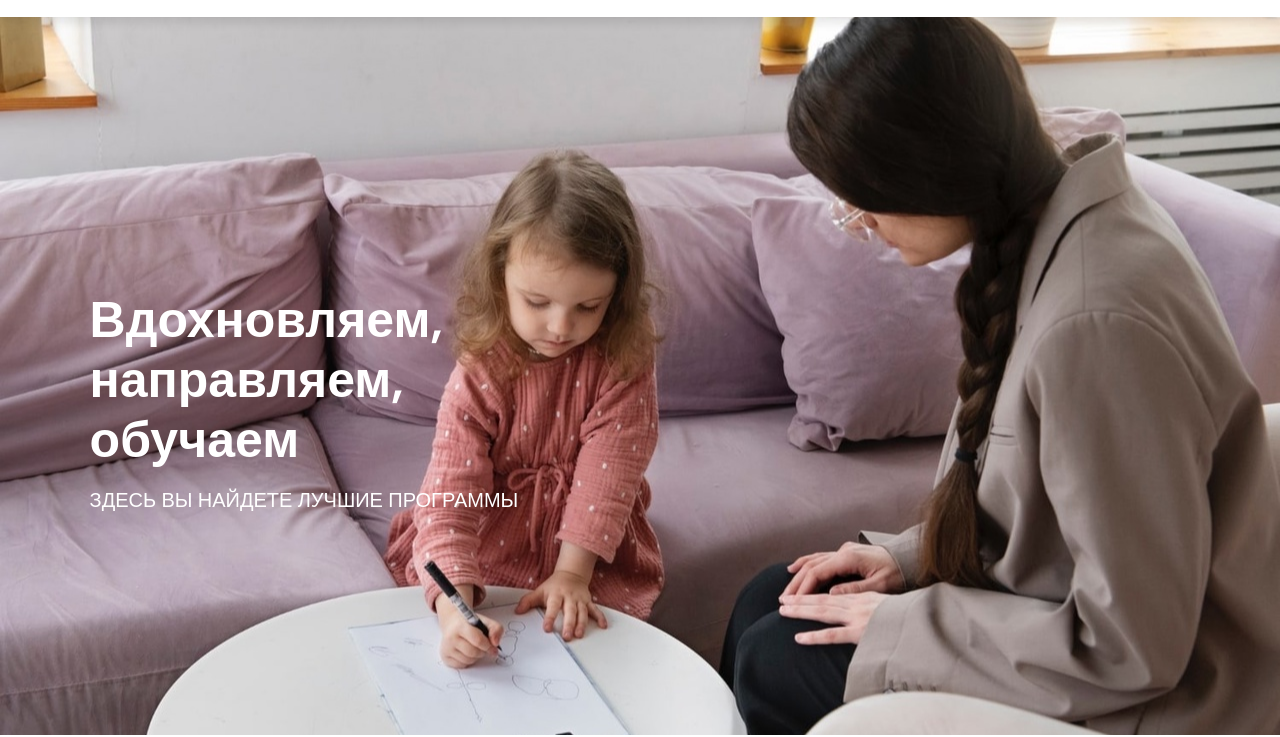
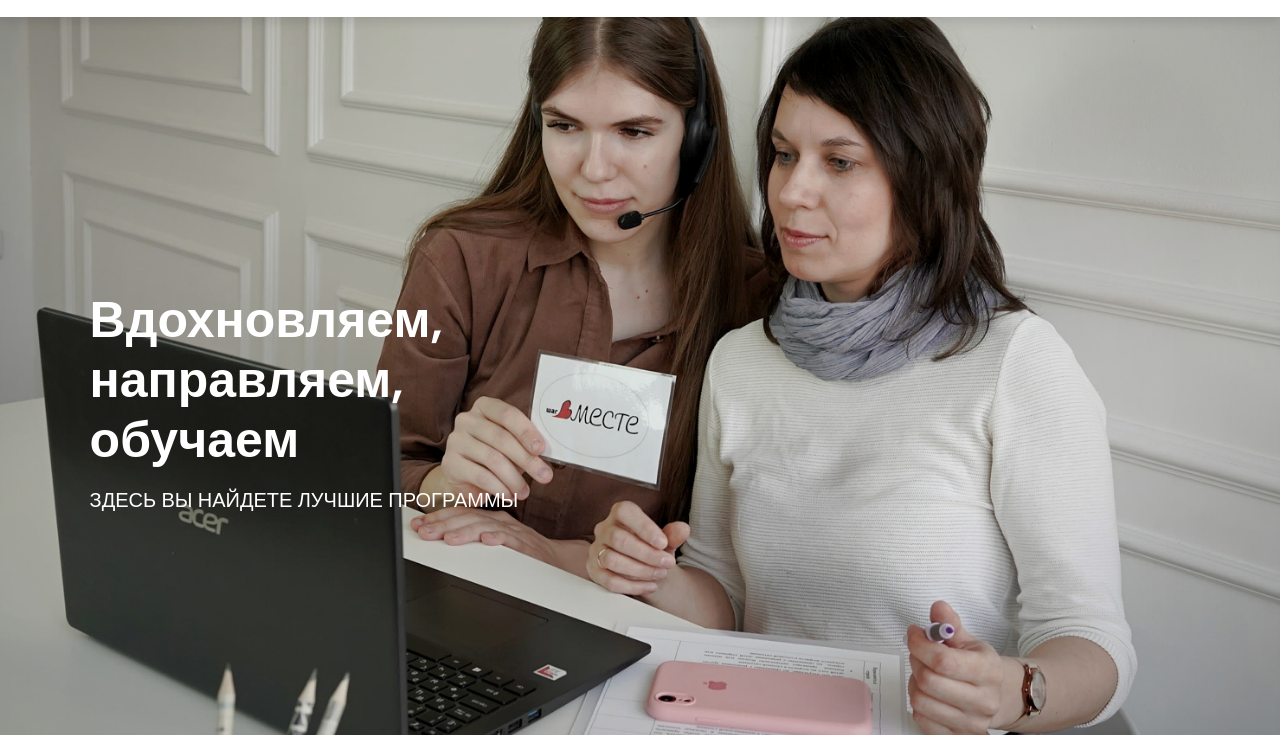
Before and after one commit to sobakastar/stepTogether-, a plain HTML site: page index.html in a window 1280 px wide. Shown: the part 65-802 px from the top of the page. Drawn offline with nearby package versions, Linux system fonts and the light colour scheme; a web font is replaced by a local one.

Commit message:
chnge project

```diff
--- a/css/style.css
+++ b/css/style.css
@@ -177,10 +177,13 @@ section {
   text-align: center;
   margin-bottom: 1.6rem;
 }
+
 .logo img {
   width: 58px;
   height: 30px;
 }
+
+
 .first {
   font-size: 1.8rem;
   font-weight: 400;
@@ -295,7 +298,7 @@ section {
   min-height: 100vh;
   display: flex;
   align-items: center;
-  background: url(../images/step_together/step2gether.jpg) no-repeat;
+  background: url(../images/step_together/group-together.jpg) no-repeat;
   background-size: cover;
   background-position: center;
 }
```
